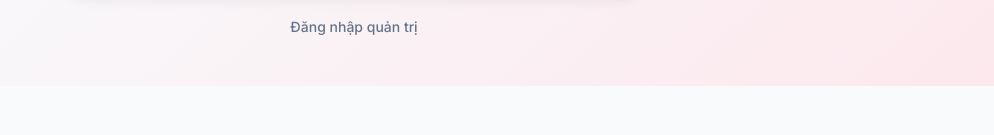
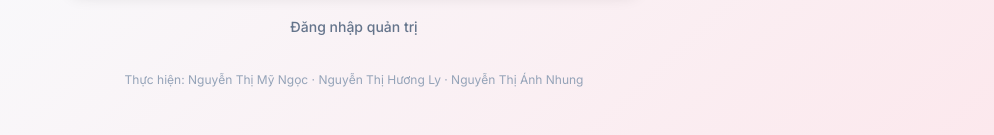
Before and after one commit to HoangThong05/Marketing-NH, a React (Vite) app in the folder frontend/: page / in a window 1280 px wide. Shown: the part 1048-1183 px from the top of the page, without its empty margins (286-1280 px from the left). Before the commit the page ends 1134 px from the top, so only its background shows below. Built offline with nearby package versions, Linux system fonts and the light colour scheme; no server answers.

Commit message:
Them ten nhom thuc hien o chan trang dang ky

```diff
--- a/frontend/src/pages/CustomerForm.jsx
+++ b/frontend/src/pages/CustomerForm.jsx
@@ -279,6 +279,12 @@ export default function CustomerForm() {
             Đăng nhập quản trị
           </Link>
         </div>
+
+        {/* Nhóm thực hiện. Để ở chân trang, chữ nhỏ và mờ: đủ để người chấm
+            nhận ra, không chen vào phần dành cho khách hàng. */}
+        <p className="mt-8 text-center text-xs leading-relaxed text-slate-400">
+          Thực hiện: Nguyễn Thị Mỹ Ngọc · Nguyễn Thị Hương Ly · Nguyễn Thị Ánh Nhung
+        </p>
       </div>
     </div>
   );
```
